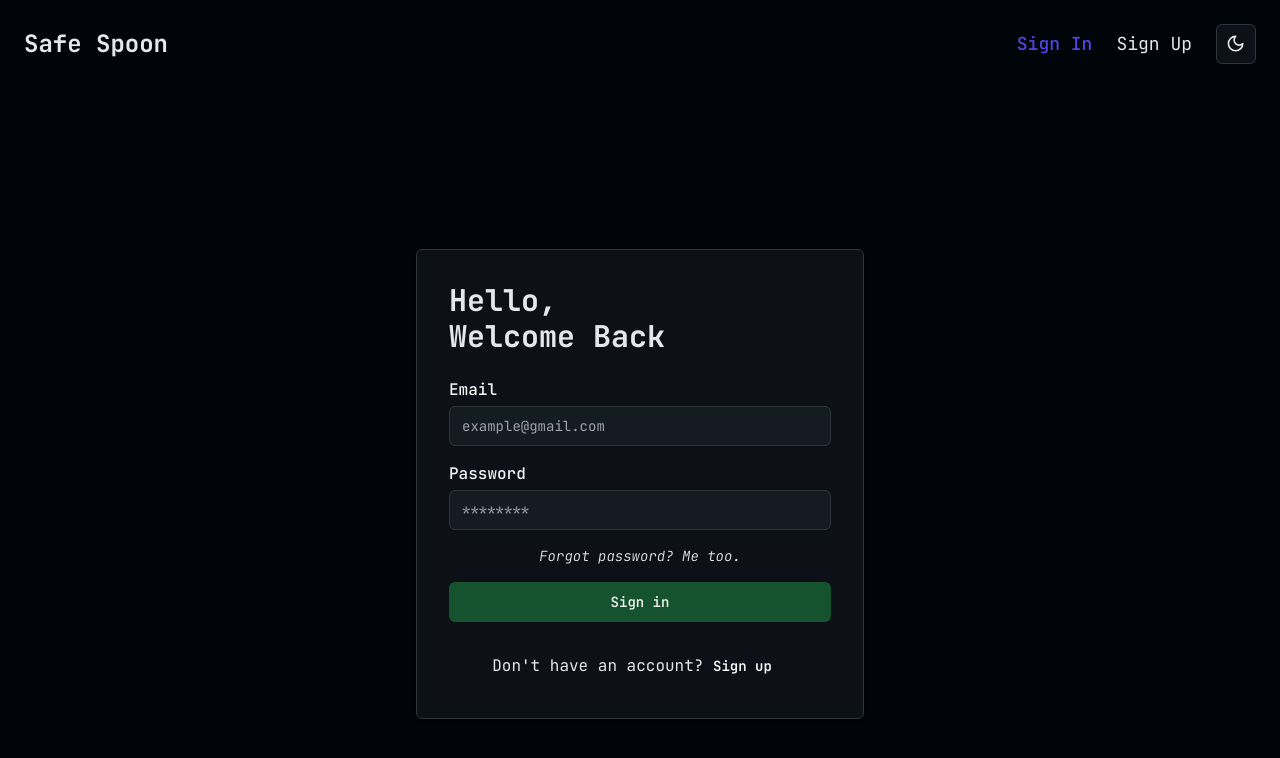
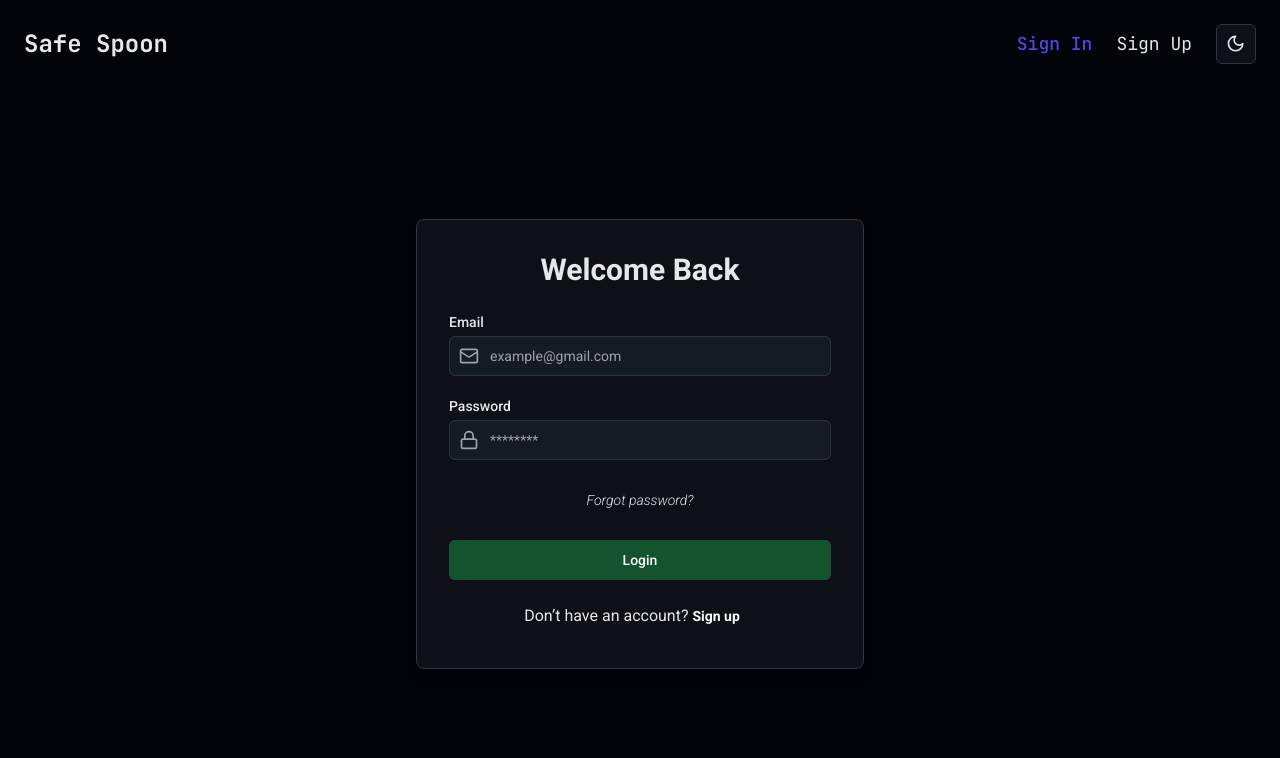
Before and after one commit to uttamkn/safe-spoon, a React (Vite) app: page /sign-in in a window 1280 px wide. Shown: the top 758 px of the page. Built offline with nearby package versions, Linux system fonts and the light colour scheme; no server answers.

Commit message:
Refactor font styles in SignInPage and SignUpPage components

```diff
--- a/src/components/SignIn.tsx
+++ b/src/components/SignIn.tsx
@@ -1,14 +1,15 @@
 import { ChangeEvent, useState } from "react";
 import { Input } from "@/components/ui/input";
 import { Button } from "@/components/ui/button";
-import { NavigateFunction, useNavigate } from "react-router-dom";
+import { useNavigate } from "react-router-dom";
 import { AxiosError } from "axios";
 import { useAuth } from "@/context/AuthContext";
 import { getTokenAfterSignIn } from "@/api/auth";
+import { Mail, Lock, AlertCircle } from "lucide-react";
 
 const SignIn: React.FC = () => {
   const { setToken } = useAuth();
-  const navigate: NavigateFunction = useNavigate();
+  const navigate = useNavigate();
 
   const [formData, setFormData] = useState({
     email: "",
@@ -19,6 +20,7 @@ const SignIn: React.FC = () => {
   const handleChange = (event: ChangeEvent<HTMLInputElement>) => {
     const { name, value } = event.target;
     setFormData((prev) => ({ ...prev, [name]: value }));
+    setError("");
   };
 
   const handleSubmit = async (event: React.FormEvent<HTMLFormElement>) => {
@@ -28,7 +30,7 @@ const SignIn: React.FC = () => {
       setToken(token);
       navigate("/");
     } catch (err: AxiosError | any) {
-      setError(err.response.data.error);
+      setError(err.response?.data.message || "Something went wrong.");
     }
   };
 
@@ -37,54 +39,65 @@ const SignIn: React.FC = () => {
   };
 
   return (
-    <div className="mt-20 w-full max-w-md space-y-6 rounded-md border p-8 shadow-md dark:border-border dark:bg-secondary dark:text-quaternary">
-      <h1 className="mb-4 text-3xl font-bold dark:text-quaternary">
-        Hello,
-        <br />
-        Welcome Back
-      </h1>
+    <div className="w-full max-w-md rounded-lg border p-8 shadow-lg dark:border-border dark:bg-secondary dark:text-quaternary">
+      <h1 className="mb-6 text-center text-3xl font-bold">Welcome Back</h1>
 
-      <form className="space-y-4" onSubmit={handleSubmit}>
-        <div>
+      <form className="space-y-5" onSubmit={handleSubmit}>
+        <div className="space-y-1">
+          <label htmlFor="email" className="block text-sm font-medium">
+            Email
+          </label>
+          <div className="relative">
             <Input
-            label="Email"
+              id="email"
               value={formData.email}
               type="email"
               name="email"
               placeholder="example@gmail.com"
               required
               onChange={handleChange}
+              className={`pl-10 ${error && "border-red-500 dark:border-red-500"}`}
             />
+            <Mail className="absolute left-2.5 top-2.5 h-5 w-5 text-gray-400" />
+          </div>
         </div>
 
-        <div>
+        <div className="space-y-1">
+          <label htmlFor="password" className="block text-sm font-medium">
+            Password
+          </label>
+          <div className="relative">
             <Input
-            label="Password"
+              id="password"
               value={formData.password}
               type="password"
               name="password"
               placeholder="********"
               required
               onChange={handleChange}
+              className={`pl-10 ${error && "border-red-500 dark:border-red-500"}`}
             />
+            <Lock className="absolute left-2.5 top-2.5 h-5 w-5 text-gray-400" />
+          </div>
         </div>
 
-        {error && <div className="text-center text-red-600">{error}</div>}
-
-        {
-          //TODO: Add forgot password functionality
-        }
-        <div className="text-center text-sm font-light italic dark:text-quaternary">
-          Forgot password? Me too.
+        <div className="flex w-full justify-center">
+          <Button
+            variant="link"
+            type="button"
+            className="text-sm font-light italic text-gray-500 dark:text-quaternary"
+          >
+            Forgot password?
+          </Button>
         </div>
 
         <Button type="submit" variant="green" className="w-full">
-          Sign in
+          Login
         </Button>
       </form>
 
-      <div className="text-center">
-        Don't have an account?{" "}
+      <div className="mt-4 text-center">
+        Don’t have an account?{" "}
         <Button
           variant="link"
           className="pl-0 font-semibold"
@@ -93,6 +106,13 @@ const SignIn: React.FC = () => {
           Sign up
         </Button>
       </div>
+
+      {error && (
+        <div className="mt-4 flex w-full items-center justify-center text-red-600">
+          <AlertCircle className="mr-2 h-5 w-5" />
+          <span>{error}</span>
+        </div>
+      )}
     </div>
   );
 };
--- a/src/components/SignUp.tsx
+++ b/src/components/SignUp.tsx
@@ -14,6 +14,7 @@ import {
   SelectTrigger,
 } from "@/components/ui/select";
 import { Badge } from "@/components/ui/badge";
+import { Mail, User, Lock, Calendar, AlertCircle, Weight } from "lucide-react";
 
 type SignUpFormT = UserT & { confirm_password: string };
 
@@ -40,6 +41,7 @@ const SignUp: React.FC = () => {
     target: { name, value },
   }: ChangeEvent<HTMLInputElement>) => {
     setFormData((prev) => ({ ...prev, [name]: value }));
+    setError("");
   };
 
   const handleAddAllergy = () => {
@@ -79,7 +81,6 @@ const SignUp: React.FC = () => {
   const handleSubmit = async (event: React.FormEvent<HTMLFormElement>) => {
     event.preventDefault();
 
-    // Form validation
     if (formData.password !== formData.confirm_password) {
       setError("Passwords do not match");
       return;
@@ -107,7 +108,6 @@ const SignUp: React.FC = () => {
 
     try {
       await sendEmail(data.email);
-
       toast({
         title: "Email sent",
         description: "An OTP has been sent to your email",
@@ -115,7 +115,9 @@ const SignUp: React.FC = () => {
       localStorage.setItem("sign-up-data", JSON.stringify(data));
       navigate("/sign-up/verify");
     } catch (err: AxiosError | any) {
-      setError(err.response.data.error);
+      setError(
+        err.response?.data.error || "Something went wrong. Please try again.",
+      );
     }
   };
 
@@ -124,76 +126,131 @@ const SignUp: React.FC = () => {
   };
 
   return (
-    <div className="max-w-xl space-y-6 rounded-md border p-8 shadow-md dark:border-border dark:bg-secondary dark:text-quaternary">
+    <div className="max-w-xl space-y-6 rounded-lg border p-8 shadow-md dark:border-border dark:bg-secondary dark:text-quaternary">
       <h1 className="text-3xl font-bold">Register Now</h1>
 
-      <form className="space-y-4" onSubmit={handleSubmit}>
+      <form
+        className="grid grid-cols-1 gap-6 sm:grid-cols-2"
+        onSubmit={handleSubmit}
+      >
+        <div className="col-span-1 sm:col-span-2">
+          <label htmlFor="username" className="mb-1 block text-sm font-medium">
+            Username
+          </label>
+          <div className="relative">
             <Input
-          label="Username"
+              id="username"
+              value={formData.username}
               type="text"
               name="username"
               placeholder="John Doe"
-          value={formData.username}
+              required
               onChange={handleChange}
-          required
+              className={`pl-10 ${error && "border-red-500 dark:border-red-500"}`}
             />
+            <User className="absolute left-2.5 top-2.5 h-5 w-5 text-gray-400" />
+          </div>
+        </div>
 
+        <div className="col-span-1 sm:col-span-2">
+          <label htmlFor="email" className="mb-1 block text-sm font-medium">
+            Email
+          </label>
+          <div className="relative">
             <Input
-          label="Email"
+              id="email"
+              value={formData.email}
               type="email"
               name="email"
               placeholder="example@gmail.com"
-          value={formData.email}
+              required
               onChange={handleChange}
-          required
+              className={`pl-10 ${error && "border-red-500 dark:border-red-500"}`}
             />
+            <Mail className="absolute left-2.5 top-2.5 h-5 w-5 text-gray-400" />
+          </div>
+        </div>
 
-        <div className="flex gap-5">
+        <div>
+          <label htmlFor="password" className="mb-1 block text-sm font-medium">
+            Password
+          </label>
+          <div className="relative">
             <Input
-            label="Password"
+              id="password"
+              value={formData.password}
               type="password"
               name="password"
-            placeholder="min 8 characters"
-            pattern=".{8,}"
-            value={formData.password}
+              placeholder="********"
+              required
               onChange={handleChange}
-            required
+              className={`pl-10 ${error && "border-red-500 dark:border-red-500"}`}
             />
+            <Lock className="absolute left-2.5 top-2.5 h-5 w-5 text-gray-400" />
+          </div>
+        </div>
 
+        <div>
+          <label
+            htmlFor="confirm_password"
+            className="mb-1 block text-sm font-medium"
+          >
+            Confirm Password
+          </label>
+          <div className="relative">
             <Input
-            label="Confirm Password"
+              id="confirm_password"
+              value={formData.confirm_password}
               type="password"
               name="confirm_password"
-            placeholder="you sure?"
-            value={formData.confirm_password}
+              placeholder="********"
+              required
               onChange={handleChange}
-            required
+              className={`pl-10 ${error && "border-red-500 dark:border-red-500"}`}
             />
+            <Lock className="absolute left-2.5 top-2.5 h-5 w-5 text-gray-400" />
+          </div>
         </div>
 
-        <div className="flex gap-5">
+        <div>
+          <label htmlFor="age" className="mb-1 block text-sm font-medium">
+            Age
+          </label>
+          <div className="relative">
             <Input
-            label="Age"
+              id="age"
+              value={formData.age}
               type="number"
               name="age"
               placeholder="Age"
-            value={formData.age}
+              required
               onChange={handleChange}
-            required
+              className={`pl-10 ${error && "border-red-500 dark:border-red-500"}`}
             />
+            <Calendar className="absolute left-2.5 top-2.5 h-5 w-5 text-gray-400" />
+          </div>
+        </div>
 
+        <div>
+          <label htmlFor="weight" className="mb-1 block text-sm font-medium">
+            Weight
+          </label>
+          <div className="relative">
             <Input
-            label="Weight"
+              id="weight"
+              value={formData.weight}
               type="number"
               name="weight"
               placeholder="Weight in kg"
-            value={formData.weight}
+              required
               onChange={handleChange}
-            required
+              className={`pl-10 ${error && "border-red-500 dark:border-red-500"}`}
             />
+            <Weight className="absolute left-2.5 top-2.5 h-5 w-5 text-gray-400" />
+          </div>
         </div>
 
-        <div>
+        <div className="col-span-1 sm:col-span-2">
           <Select
             value={formData.gender}
             onValueChange={(value) =>
@@ -201,7 +258,7 @@ const SignUp: React.FC = () => {
             }
             required
           >
-            <SelectTrigger className="w-[180px]">
+            <SelectTrigger className="w-full">
               <SelectValue placeholder="Gender" />
             </SelectTrigger>
             <SelectContent>
@@ -210,11 +267,12 @@ const SignUp: React.FC = () => {
             </SelectContent>
           </Select>
         </div>
-        <div>
-          <label htmlFor="allergies" className="block text-sm font-medium">
+
+        <div className="col-span-1 sm:col-span-2">
+          <label htmlFor="allergies" className="mb-1 block text-sm font-medium">
             Allergies
           </label>
-          <div className="mt-2 flex items-center gap-2">
+          <div className="flex items-center gap-2">
             <Input
               type="text"
               name="allergies"
@@ -238,11 +296,12 @@ const SignUp: React.FC = () => {
             ))}
           </div>
         </div>
-        <div>
-          <label htmlFor="diseases" className="block text-sm font-medium">
+
+        <div className="col-span-1 sm:col-span-2">
+          <label htmlFor="diseases" className="mb-1 block text-sm font-medium">
             Diseases
           </label>
-          <div className="mt-2 flex items-center gap-2">
+          <div className="flex items-center gap-2">
             <Input
               type="text"
               name="diseases"
@@ -257,8 +316,8 @@ const SignUp: React.FC = () => {
           <div className="mt-2 flex flex-wrap gap-2">
             {formData.diseases.map((disease) => (
               <Badge
+                key={disease}
                 variant="safe"
-                key={disease}
                 onClick={() => handleRemoveDisease(disease)}
               >
                 {disease}
@@ -267,9 +326,18 @@ const SignUp: React.FC = () => {
           </div>
         </div>
 
-        {error && <div className="text-center text-red-600">{error}</div>}
+        {error && (
+          <div className="col-span-1 mt-4 flex items-center text-red-600 sm:col-span-2">
+            <AlertCircle className="mr-2 h-5 w-5" />
+            <span>{error}</span>
+          </div>
+        )}
 
-        <Button type="submit" variant="green" className="w-full">
+        <Button
+          type="submit"
+          variant="green"
+          className="col-span-1 w-full sm:col-span-2"
+        >
           Sign Up
         </Button>
       </form>
--- a/src/components/ui/input.tsx
+++ b/src/components/ui/input.tsx
@@ -23,7 +23,7 @@ const Input = React.forwardRef<HTMLInputElement, InputProps>(
         <input
           type={type}
           className={cn(
-            "flex h-10 w-full rounded-md border border-zinc-200 bg-white px-3 py-2 text-sm ring-offset-white file:border-0 file:bg-transparent file:text-sm file:font-medium placeholder:text-zinc-500 focus-visible:outline-none focus-visible:ring-2 focus-visible:ring-zinc-950 focus-visible:ring-offset-2 disabled:cursor-not-allowed disabled:opacity-50 dark:border-border dark:bg-tertiary dark:ring-offset-zinc-950 dark:placeholder:text-zinc-400 dark:focus-visible:ring-zinc-300",
+            "flex h-10 w-full rounded-md border border-zinc-200 bg-white px-3 py-2 text-sm ring-offset-white file:border-0 file:bg-transparent file:text-sm file:font-medium placeholder:text-zinc-500 focus-visible:outline-none focus-visible:ring-1 focus-visible:ring-zinc-950 focus-visible:ring-offset-2 disabled:cursor-not-allowed disabled:opacity-50 dark:border-border dark:bg-tertiary dark:ring-offset-zinc-950 dark:placeholder:text-zinc-400 dark:focus-visible:ring-zinc-300",
             className,
           )}
           ref={ref}
--- a/src/components/ui/select.tsx
+++ b/src/components/ui/select.tsx
@@ -17,7 +17,7 @@ const SelectTrigger = React.forwardRef<
   <SelectPrimitive.Trigger
     ref={ref}
     className={cn(
-      "flex h-10 w-full items-center justify-between rounded-md border border-zinc-200 bg-white px-3 py-2 text-sm ring-offset-white placeholder:text-zinc-500 focus:outline-none focus:ring-2 focus:ring-zinc-950 focus:ring-offset-2 disabled:cursor-not-allowed disabled:opacity-50 dark:border-zinc-800 dark:bg-tertiary dark:ring-offset-zinc-950 dark:placeholder:text-zinc-400 dark:focus:ring-zinc-300 [&>span]:line-clamp-1",
+      "flex h-10 w-full items-center justify-between rounded-md border border-zinc-200 bg-white px-3 py-2 text-sm ring-offset-white placeholder:text-zinc-500 focus:outline-none focus:ring-1 focus:ring-zinc-950 focus:ring-offset-2 disabled:cursor-not-allowed disabled:opacity-50 dark:border-zinc-800 dark:bg-tertiary dark:ring-offset-zinc-950 dark:placeholder:text-zinc-400 dark:focus:ring-zinc-300 [&>span]:line-clamp-1",
       className,
     )}
     {...props}
--- a/src/pages/SignInPage.tsx
+++ b/src/pages/SignInPage.tsx
@@ -2,7 +2,7 @@ import SignIn from "@/components/SignIn";
 
 const SignInPage = () => {
   return (
-    <div className="flex min-h-full items-center justify-center p-6 font-jet-brains-mono dark:bg-primary">
+    <div className="flex min-h-full items-center justify-center p-6 font-roboto dark:bg-primary">
       <SignIn />
     </div>
   );
--- a/src/pages/SignUpPage.tsx
+++ b/src/pages/SignUpPage.tsx
@@ -2,7 +2,7 @@ import SignUp from "@/components/SignUp";
 
 const SignUpPage = () => {
   return (
-    <div className="flex min-h-full items-center justify-center p-6 font-jet-brains-mono dark:bg-primary">
+    <div className="flex min-h-full items-center justify-center p-6 font-roboto dark:bg-primary">
       <SignUp />
     </div>
   );
```
Lines whose indentation alone changed are shown as unchanged.
